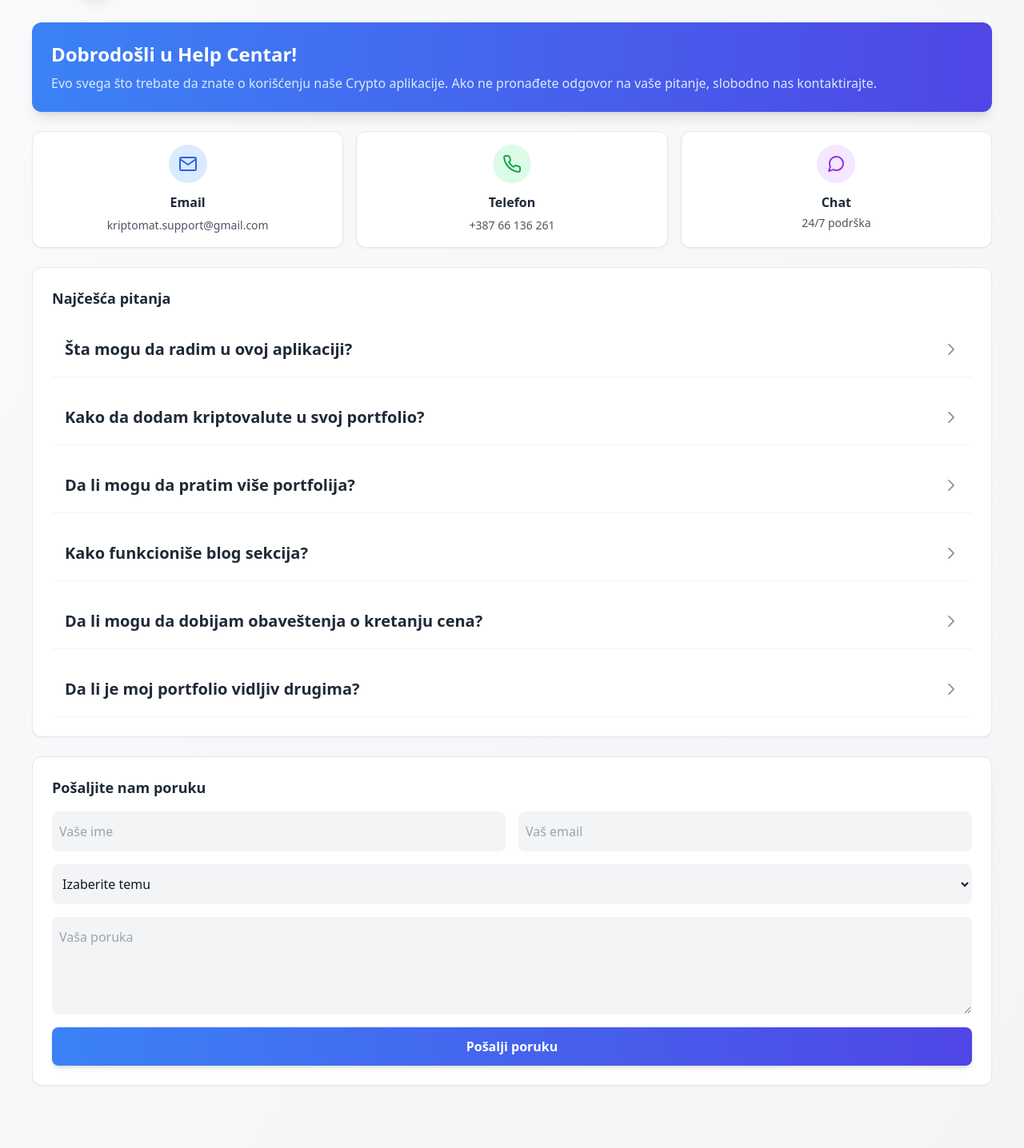
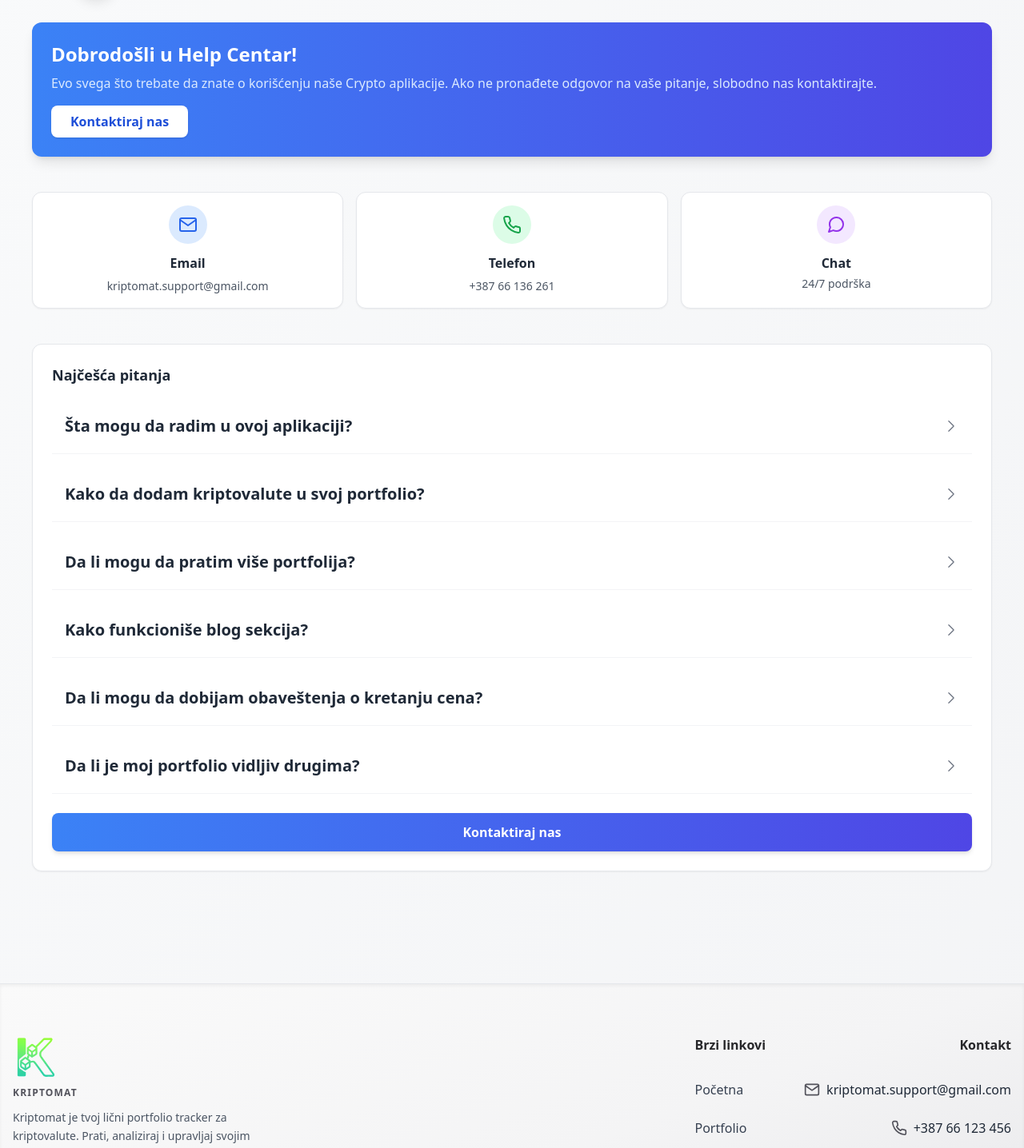
Before and after one commit to Trticn/CryptoApp, a React (Create React App) app: page /help in a window 1280 px wide. Shown: the part 180-1616 px from the top of the page at 80% size. Built offline with nearby package versions, Linux system fonts and the light colour scheme; no server answers.

Commit message:
Adjusting Help Page

```diff
--- /dev/null
+++ b/src/components/ContactForm.js
@@ -0,0 +1,52 @@
+function ContactForm({onClick}) {
+return (
+    <>
+    <h3 className="text-lg font-semibold text-gray-800 dark:text-white mb-4">Pošaljite nam poruku</h3>
+    <form  className="flex flex-col gap-4">
+      <div className="grid grid-cols-1 md:grid-cols-2 gap-4">
+        <input
+          type="text"
+          placeholder="Vaše ime"
+          className="input"
+          required
+        />
+        <input
+          type="email"
+          placeholder="Vaš email"
+          className="input"
+          required
+        />
+      </div>
+      <select className="input">
+        <option value="">Izaberite temu</option>
+        <option value="technical">Tehnička podrška</option>
+        <option value="account">Pitanja o nalogu</option>
+        <option value="billing">Fakturisanje</option>
+        <option value="other">Ostalo</option>
+      </select>
+      <textarea
+        placeholder="Vaša poruka"
+        className="input"
+        rows={4}
+        required
+      />
+      <button
+        type="submit"
+        className="w-full py-3 px-4 bg-gradient-to-r from-blue-500 to-indigo-600 hover:from-blue-600 hover:to-indigo-700 text-white font-semibold rounded-lg shadow-md transition-all"
+      >
+        Pošalji poruku
+      </button>
+      {/* Dugme za povratak na FAQ */}
+      <button
+        type="button"
+        onClick={onClick}
+        className="w-full mt-2 py-2 px-4 bg-gray-200 dark:bg-gray-700 text-gray-800 dark:text-gray-200 font-semibold rounded-lg shadow hover:bg-gray-300 dark:hover:bg-gray-600 transition-all"
+      >
+        Nazad na FAQ
+      </button>
+    </form>
+  </>
+)
+}
+
+export default ContactForm;
--- a/src/components/FaqListItem.js
+++ b/src/components/FaqListItem.js
@@ -19,23 +19,26 @@ function FaqListItem({ question, answer,isOpen,onClick }){
 
   return (
     <div className="overflow-hidden">
-      <div className="w-full  hover:bg-gray-50 dark:hover:bg-gray-700  rounded-lg  transition-colors flex items-center">
+      <div className="w-full hover:bg-gray-50 dark:hover:bg-gray-700 rounded-lg transition-colors flex">
         <button
           onClick={onClick}
-          className="flex py-5 justify-between  border-b border-gray-100 dark:border-gray-700  px-4  items-center w-full  "
+          className="flex py-5 justify-between border-b border-gray-100 dark:border-gray-700 px-4 items-center w-full text-left"
+          style={{ justifyContent: 'flex-start' }}
         >
           <span className="font-semibold text-lg lg:text-xl text-gray-800 dark:text-white mr-10">{question}</span>
+          <span className="ml-auto flex items-center">
             {isOpen ? (
               <ChevronDownIcon className="h-5 w-5 text-gray-500 dark:text-gray-400" />
             ) : (
               <ChevronRightIcon className="h-5 w-5 text-gray-500 dark:text-gray-400" />
             )}
+          </span>
         </button>
       </div>
       <div
         style={{ maxHeight: '0px' }}
         ref={contentRef}
-        className='overflow-hidden rounded-lg transition-all duration-300 ease-in-out '
+        className="overflow-hidden rounded-lg transition-all duration-300 ease-in-out"
       >
         <div className="px-5 py-5 bg-gray-50 dark:bg-gray-700">
           <p className="text-gray-600 dark:text-gray-300 leading-relaxed">{answer}</p>
--- a/src/components/Footer.js
+++ b/src/components/Footer.js
@@ -3,6 +3,8 @@ import { Link } from "react-router-dom";
 import { Links } from "../config/Links";
 import crypto from '../images/crypto.png'
 function Footer(){
+
+
   return (
 <footer className="bg-gradient-to-tl dark:bg-gradient-to-br from-zinc-200 via-zinc-100 to-zinc-50 dark:from-gray-800 dark:via-gray-900 dark:to-black border-t border-gray-200 dark:border-gray-700 text-gray-800 dark:text-zinc-300 relative py-16 mt-20 w-full shadow-inner">
   <div className="container mx-auto px-4 pb-20">
@@ -30,6 +32,7 @@ function Footer(){
           <div className="space-y-6 text-base flex flex-col text-gray-700 dark:text-zinc-300">
             {Links.map((item, index) => (
               <Link
+
                 to={item.path}
                 key={index}
                 className="hover:text-zinc-900  dark:hover:text-white transition"
--- a/src/components/cryptoComponents/CryptoListing.js
+++ b/src/components/cryptoComponents/CryptoListing.js
@@ -2,7 +2,7 @@ import CryptoListingItem from './CryptoListingItem';
 import Pagination from '../Pagination';
 import Skeleton from '../Skeleton';
 import usePagination from '../../hooks/usePagination';
-import { useFetchPopularCryptoQuery, useFetchCryptoFromWatchlistQuery } from '../../store/apis/cryptoListingApi';
+import { useFetchPopularCryptoQuery,useFetchWatchlistQuery } from '../../store';
 import { InformationCircleIcon } from '@heroicons/react/24/outline';
 
 function CryptoListing({ showThead }) {
@@ -10,7 +10,7 @@ function CryptoListing({ showThead }) {
     pollingInterval: 120000,
   });
 
-  const { data: watchlist } = useFetchCryptoFromWatchlistQuery();
+  const { data: watchlist } = useFetchWatchlistQuery();
 
   const watchlistIds = watchlist?.map((item) => item.id) || [];
 
--- a/src/components/header/Header.js
+++ b/src/components/header/Header.js
@@ -18,6 +18,7 @@ function Header() {
   const user = useSelector(state => state.auth.user);
   const handleRefresh = () => {
     setIsRefreshing(true);
+    window.location.reload()
   };
 
   const toggleProfileNavigation =()=>{
--- a/src/components/header/Search.js
+++ b/src/components/header/Search.js
@@ -246,7 +246,7 @@ const Search = () => {
   if (!isMobile) {
     return (
       <div className="flex-1 max-w-2xl z-[10] mx-4 hidden md:block relative" ref={searchRef}>
-        <form onSubmit={handleSubmit}>
+        <form onSubmit={(e)=>e.preventDefault()}>
           <div className="relative">
             <FiSearch className="absolute left-3 top-1/2 transform -translate-y-1/2 text-gray-400" />
             <input
--- a/src/pages/HelpPage.js
+++ b/src/pages/HelpPage.js
@@ -2,9 +2,43 @@ import FaqList from "../components/FaqList";
 import { ArrowLeftIcon } from '@heroicons/react/24/outline';
 import { FiMail, FiPhone, FiMessageCircle, FiHelpCircle } from 'react-icons/fi';
 import useHandleBack from '../hooks/useHandleBack';
+import { useState,useRef } from "react";
+import ContactForm from "../components/ContactForm";
 
 function HelpPage() {
   const handleBack = useHandleBack();
+
+  const [view, setView] = useState('faq');
+  const contactRef = useRef(null);
+
+
+  const handleClick = () => {
+    if(view === 'faq'){
+      setView('contact');
+      contactRef?.current?.scrollIntoView({ behavior: 'smooth' });
+    }else{
+      setView('faq');
+      contactRef?.current?.scrollIntoView({ behavior: 'smooth' });
+    }
+  }
+
+
+  let content;
+  if(view === 'faq'){
+    content =    <><h3 className="text-lg font-semibold text-gray-800 dark:text-white mb-4">Najčešća pitanja</h3>
+    <FaqList />
+    {/* Dugme za kontakt ispod FAQ */}
+    <button
+      onClick={handleClick}
+      className="mt-6 w-full py-3 px-4 bg-gradient-to-r from-blue-500 to-indigo-600 hover:from-blue-600 hover:to-indigo-700 text-white font-semibold rounded-lg shadow-md transition-all"
+    >
+      Kontaktiraj nas
+    </button>
+    </>
+  }else if(view === 'contact'){
+    content = <ContactForm onClick={handleClick} />;
+  }
+
 
   return (
     <div className="p-6 w-screen md:p-10 min-h-screen">
@@ -32,10 +66,17 @@ function HelpPage() {
             Evo svega što trebate da znate o korišćenju naše Crypto aplikacije.
             Ako ne pronađete odgovor na vaše pitanje, slobodno nas kontaktirajte.
           </p>
+          {/* Dugme za kontakt */}
+          <button
+            onClick={handleClick}
+            className="mt-4 px-6 py-2 bg-white text-blue-700 font-semibold rounded-lg shadow hover:bg-blue-100 transition-colors"
+          >
+            {view === 'faq' ? 'Kontaktiraj nas' : 'FAQ'}
+          </button>
         </div>
 
         {/* Quick Contact Cards */}
-        <div className="grid grid-cols-1 md:grid-cols-3 gap-4">
+        <div className="grid grid-cols-1 md:grid-cols-3 gap-4 pt-5">
           <div className="bg-white dark:bg-gray-800 p-4 rounded-xl border border-gray-200 dark:border-gray-700 shadow-sm text-center">
             <div className="w-12 h-12 bg-blue-100 dark:bg-blue-900 rounded-full flex items-center justify-center mx-auto mb-3">
               <FiMail className="h-6 w-6 text-blue-600 dark:text-blue-400" />
@@ -44,7 +85,6 @@ function HelpPage() {
             <a
               href="mailto:kriptomat.support@gmail.com"
               className="text-sm cursor-pointer text-gray-600 dark:text-gray-400"
-
             >
               kriptomat.support@gmail.com
             </a>
@@ -67,53 +107,15 @@ function HelpPage() {
           </div>
         </div>
 
-        {/* FAQ sekcija */}
-        <div className="bg-white dark:bg-gray-800 p-6 rounded-xl border border-gray-200 dark:border-gray-700 shadow-sm">
-          <h3 className="text-lg font-semibold text-gray-800 dark:text-white mb-4">Najčešća pitanja</h3>
+        {/* Contact Form */}
+        <div ref={contactRef} className='py-5'>
+          <div  className="bg-white dark:bg-gray-800 p-6 rounded-xl border border-gray-200 dark:border-gray-700 shadow-sm">
+            {content}
+          </div>
+        </div>
 
 
-          <FaqList />
-        </div>
 
-        {/* Kontakt sekcija */}
-        <div className="bg-white dark:bg-gray-800 p-6 rounded-xl border border-gray-200 dark:border-gray-700 shadow-sm">
-          <h3 className="text-lg font-semibold text-gray-800 dark:text-white mb-4">Pošaljite nam poruku</h3>
-          <form className="flex flex-col gap-4">
-            <div className="grid grid-cols-1 md:grid-cols-2 gap-4">
-              <input
-                type="text"
-                placeholder="Vaše ime"
-                className="input"
-                required
-              />
-              <input
-                type="email"
-                placeholder="Vaš email"
-                className="input"
-                required
-              />
-            </div>
-            <select className="input">
-              <option value="">Izaberite temu</option>
-              <option value="technical">Tehnička podrška</option>
-              <option value="account">Pitanja o nalogu</option>
-              <option value="billing">Fakturisanje</option>
-              <option value="other">Ostalo</option>
-            </select>
-            <textarea
-              placeholder="Vaša poruka"
-              className="input"
-              rows={4}
-              required
-            />
-            <button
-              type="submit"
-              className="w-full py-3 px-4 bg-gradient-to-r from-blue-500 to-indigo-600 hover:from-blue-600 hover:to-indigo-700 text-white font-semibold rounded-lg shadow-md transition-all"
-            >
-              Pošalji poruku
-            </button>
-          </form>
-        </div>
       </div>
     </div>
   );
--- a/src/pages/Root.js
+++ b/src/pages/Root.js
@@ -6,9 +6,8 @@ import Footer from  '../components/Footer'
 
 function Root() {
   const location = useLocation();
-
   useEffect(() => {
-    window.scrollTo(0, 0);
+    window.scrollTo({ top: 0, left: 0, behavior: 'smooth' });
   }, [location.pathname]);
 
   return (
```
Also changed, not shown: src/components/header/Sidebar.js (+4 -4 lines), src/pages/CryptoDetailsPage.js (+37 -1 lines). Lines whose indentation alone changed are shown as unchanged.
